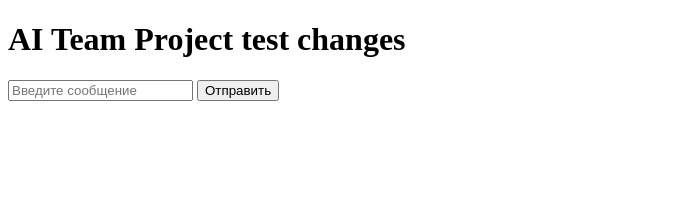
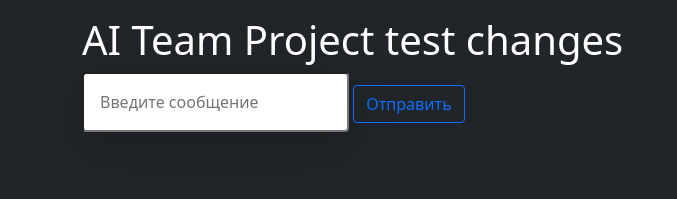
Before and after one commit to OleksiiMasloDP/ai-team-project, a website: page index.html in a window 1280 px wide. Shown: the whole page, without its empty margins (0-677 px from the left). Drawn offline with nearby package versions, Linux system fonts and the light colour scheme.

Commit message:
background,edit-button

```diff
--- a/index.html
+++ b/index.html
@@ -1,18 +1,33 @@
 <!DOCTYPE html>
 <html lang="ru">
+
 <head>
+
+  <link href="https://cdn.jsdelivr.net/npm/bootstrap@5.0.2/dist/css/bootstrap.min.css" rel="stylesheet"
+    integrity="sha384-EVSTQN3/azprG1Anm3QDgpJLIm9Nao0Yz1ztcQTwFspd3yD65VohhpuuCOmLASjC" crossorigin="anonymous">
+
   <meta charset="UTF-8">
   <title>AI Team Project</title>
 </head>
-<body>
 
-  <h1>AI Team Project test changes</h1>
+<body class="p-3 mb-2 bg-dark text-white">
+  <div class="container">
+    <h1>AI Team Project test changes</h1>
 
-  <div>
-    <input type="text" id="messageInput" placeholder="Введите сообщение">
-    <button>Отправить</button>
+
+
+    <div>
+      <input style="box-shadow: goldenrod; padding:10px;" class="shadow-lg p-3 mb-5 bg-body rounded" type="text" id="messageInput" placeholder="Введите сообщение">
+      <button type="button" class="btn btn-outline-primary" >Отправить</button>
+    </div>
+
+    <div id="response"></div>
   </div>
 
-  <div id="response"></div>
+  <script src="https://cdn.jsdelivr.net/npm/bootstrap@5.0.2/dist/js/bootstrap.bundle.min.js"
+    integrity="sha384-MrcW6ZMFYlzcLA8Nl+NtUVF0sA7MsXsP1UyJoMp4YLEuNSfAP+JcXn/tWtIaxVXM"
+    crossorigin="anonymous"></script>
+
 </body>
+
 </html>
```
